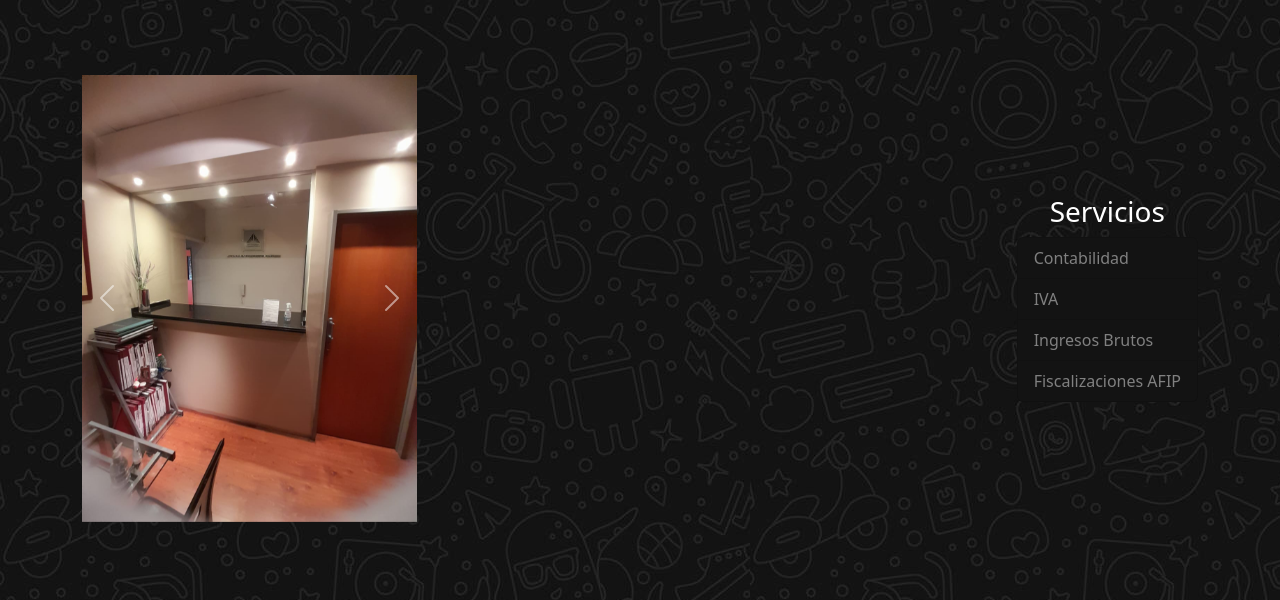
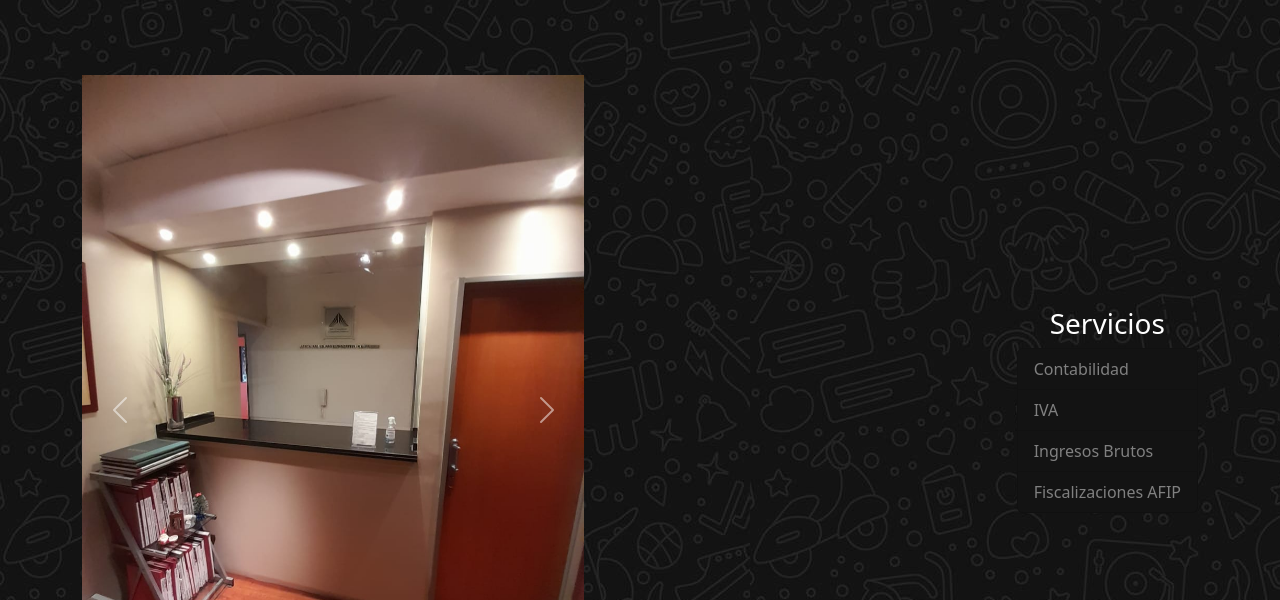
Before and after one commit to thiagofrivs/preentrega3Santamaria, a plain HTML site: page index.html in a window 1280 px wide. Shown: the part 114-714 px from the top of the page. Drawn offline with nearby package versions, Linux system fonts and the light colour scheme.

Commit message:
Arregle el carrusel

```diff
--- a/scss/_main-index.scss
+++ b/scss/_main-index.scss
@@ -33,8 +33,9 @@ main{
 
     }
     .carousel{
-        width: 30% !important;
+        width: 45% !important;
     }
+
 
     .link{
         background-color: #131313;
@@ -78,4 +79,5 @@ main{
     .items{
         margin: 40px;
     }
+
 }
```
Also changed, not shown: css/estilos.css, 1 other file.
